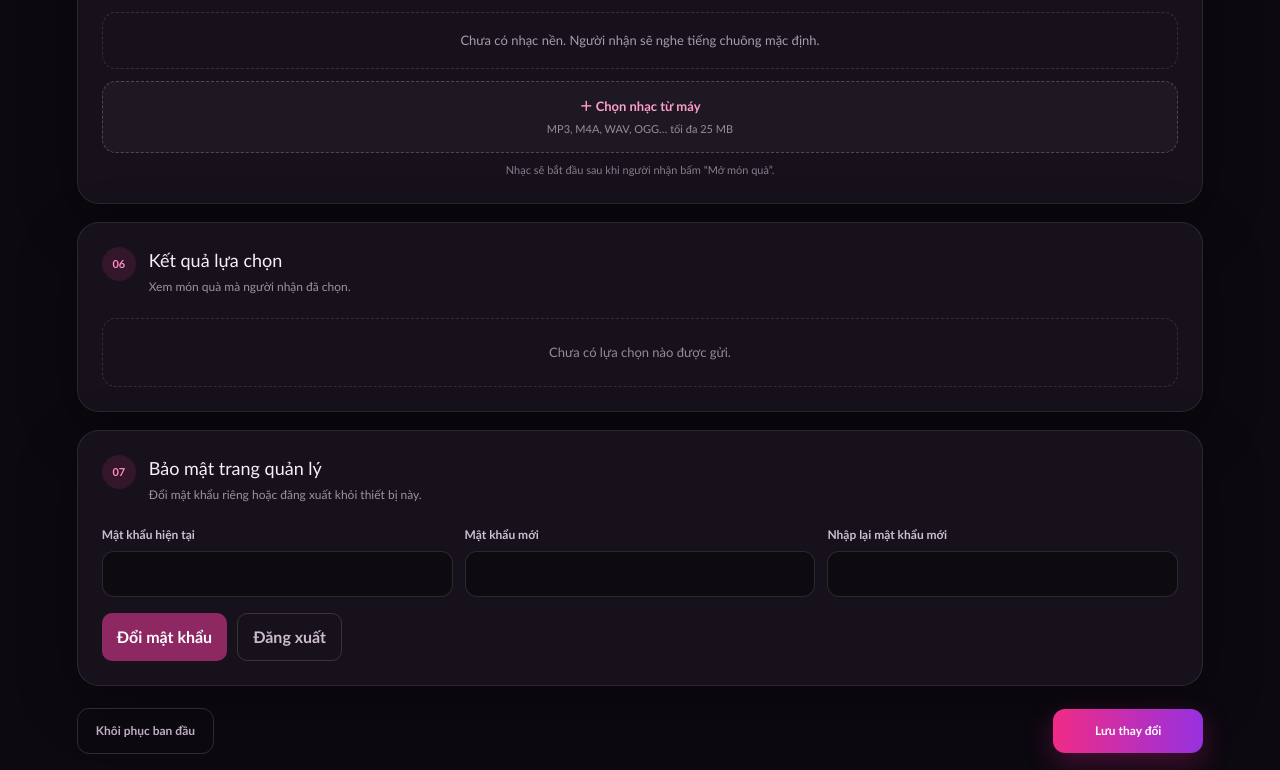
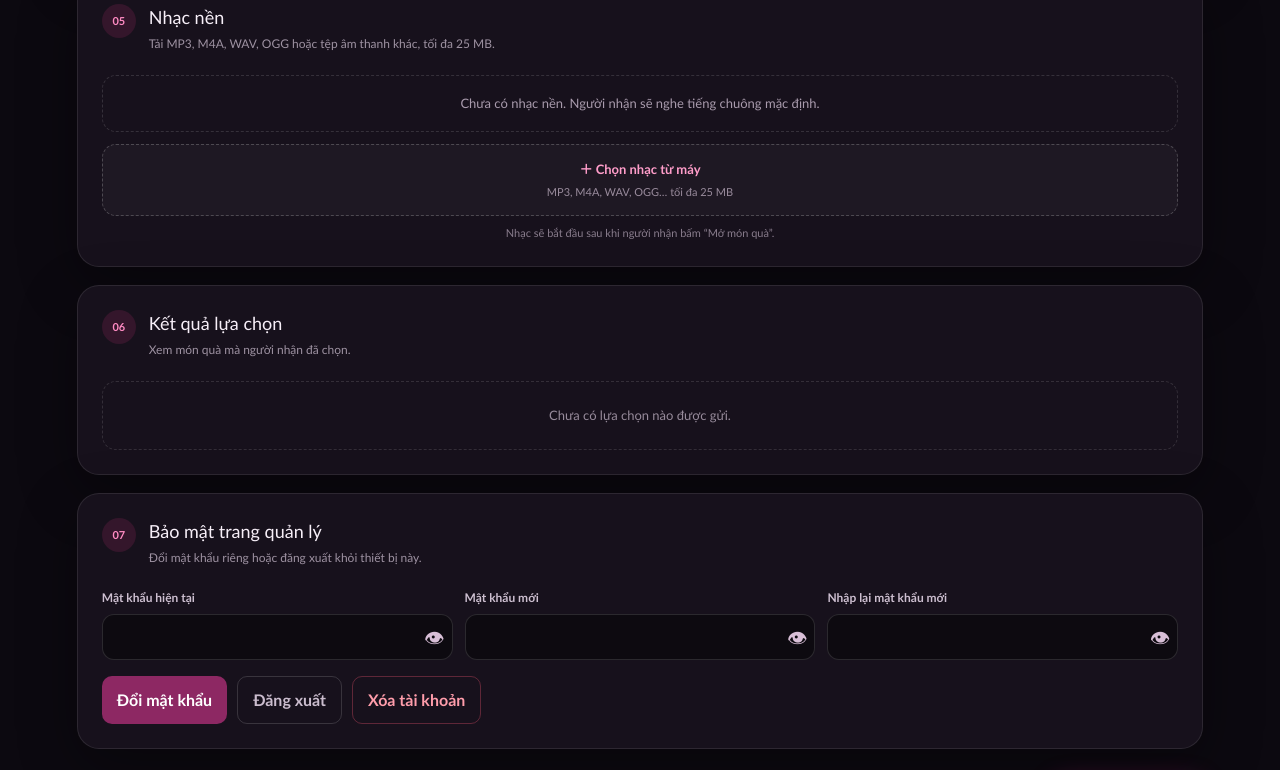
Before and after one commit to ngocnamh2007-star/PNN-LITTLE, a Next.js app: page /admin in a window 1280 px wide. Shown: the part 2000-2770 px from the top of the page. Built offline with nearby package versions, Linux system fonts and the light colour scheme; no server answers.

Commit message:
Add account deletion unlimited mode and password visibility

```diff
--- a/app/admin-auth.ts
+++ b/app/admin-auth.ts
@@ -1,7 +1,7 @@
 import { env } from "cloudflare:workers";
 import { cookies } from "next/headers";
 import { redirect } from "next/navigation";
-import { readState, writeState } from "./api/state-store";
+import { deleteState, readState, writeState } from "./api/state-store";
 
 const PASSWORD_KEY = "admin-password-hash";
 const ACCOUNT_KEY = "admin-accounts";
@@ -53,6 +53,15 @@ export async function createAdminAccount(username: string, password: string) {
   const passwordHash = await hashPassword(password);
   accounts[cleanUsername.toLowerCase()] = { username: cleanUsername, passwordHash };
   await writeState(ACCOUNT_KEY, accounts);
+}
+
+export async function deleteAdminAccount(username: string) {
+  const accounts = (await readState<Record<string, { username: string; passwordHash: string }>>(ACCOUNT_KEY)) ?? {};
+  delete accounts[username.trim().toLowerCase()];
+  await writeState(ACCOUNT_KEY, accounts);
+  await deleteState(`love-config:${encodeURIComponent(username)}`);
+  await deleteState(`love-music:${encodeURIComponent(username)}`);
+  await deleteState(`gift-selection:${encodeURIComponent(username)}`);
 }
 
 export async function changePassword(password: string) {
--- a/app/admin/AdminClient.tsx
+++ b/app/admin/AdminClient.tsx
@@ -1,6 +1,5 @@
 "use client";
 
-import Link from "next/link";
 import { ChangeEvent, useEffect, useState } from "react";
 import {
   defaultConfig,
@@ -68,6 +67,7 @@ export default function AdminPage() {
   const [currentPassword, setCurrentPassword] = useState("");
   const [newPassword, setNewPassword] = useState("");
   const [confirmPassword, setConfirmPassword] = useState("");
+  const [showPasswords, setShowPasswords] = useState(false);
   const [uploadingMusic, setUploadingMusic] = useState(false);
   const [musicProgress, setMusicProgress] = useState(0);
   const [selectedMusic, setSelectedMusic] = useState<File | null>(null);
@@ -311,7 +311,6 @@ export default function AdminPage() {
           <p>Chỉnh nội dung một lần, trang người xem sẽ sử dụng đúng nội dung bạn đã lưu.</p>
           {accountName && <p className="signed-in-as">Đang đăng nhập: <strong>{accountName}</strong></p>}
         </div>
-        <Link href="/" className="preview-link">Xem trang món quà →</Link>
       </header>
 
       <div className="admin-grid">
@@ -342,6 +341,7 @@ export default function AdminPage() {
               <strong>{config.durationSeconds} giây</strong>
             </div>
           </label>
+          <label className="admin-toggle duration-unlimited"><div><strong>Không giới hạn thời lượng</strong><small>Hiệu ứng chạy liên tục, tự ẩn phần quà và nhạc sẽ lặp lại.</small></div><input type="checkbox" checked={config.durationSeconds <= 0} onChange={(event) => update("durationSeconds", event.target.checked ? 0 : 25)} /><span aria-hidden="true" /></label>
           <div className="admin-toggle-list">
             <label className="admin-toggle">
               <div>
@@ -585,20 +585,21 @@ export default function AdminPage() {
           <div className="password-grid">
             <label className="admin-field">
               <span>Mật khẩu hiện tại</span>
-              <input type="password" value={currentPassword} onChange={(event) => setCurrentPassword(event.target.value)} />
+              <div className="password-input-wrap"><input type={showPasswords ? "text" : "password"} value={currentPassword} onChange={(event) => setCurrentPassword(event.target.value)} /><button type="button" onClick={() => setShowPasswords((value) => !value)} aria-label="Hiện hoặc ẩn mật khẩu">👁</button></div>
             </label>
             <label className="admin-field">
               <span>Mật khẩu mới</span>
-              <input type="password" value={newPassword} onChange={(event) => setNewPassword(event.target.value)} />
+              <div className="password-input-wrap"><input type={showPasswords ? "text" : "password"} value={newPassword} onChange={(event) => setNewPassword(event.target.value)} /><button type="button" onClick={() => setShowPasswords((value) => !value)} aria-label="Hiện hoặc ẩn mật khẩu">👁</button></div>
             </label>
             <label className="admin-field">
               <span>Nhập lại mật khẩu mới</span>
-              <input type="password" value={confirmPassword} onChange={(event) => setConfirmPassword(event.target.value)} />
+              <div className="password-input-wrap"><input type={showPasswords ? "text" : "password"} value={confirmPassword} onChange={(event) => setConfirmPassword(event.target.value)} /><button type="button" onClick={() => setShowPasswords((value) => !value)} aria-label="Hiện hoặc ẩn mật khẩu">👁</button></div>
             </label>
           </div>
           <div className="security-actions">
             <button type="button" onClick={updatePassword}>Đổi mật khẩu</button>
             <button type="button" className="logout-button" onClick={logout}>Đăng xuất</button>
+            <button type="button" className="delete-account-button" onClick={async () => { if (!window.confirm("Xóa tài khoản và toàn bộ dữ liệu của tài khoản này?")) return; const response = await fetch("/api/admin/account", { method: "DELETE" }); if (response.ok) window.location.href = "/admin/login"; else setStatus("Không thể xóa tài khoản"); }}>Xóa tài khoản</button>
           </div>
         </section>
       </div>
--- /dev/null
+++ b/app/api/admin/account/route.ts
@@ -0,0 +1,8 @@
+import { adminUsernameFromRequest, deleteAdminAccount, SESSION_COOKIE } from "../../../admin-auth";
+
+export async function DELETE(request: Request) {
+  const username = await adminUsernameFromRequest(request);
+  if (!username) return Response.json({ error: "Unauthorized" }, { status: 401 });
+  await deleteAdminAccount(username);
+  return new Response(JSON.stringify({ ok: true }), { headers: { "content-type": "application/json", "set-cookie": `${SESSION_COOKIE}=; Path=/; HttpOnly; Secure; SameSite=Lax; Max-Age=0` } });
+}
--- a/app/globals.css
+++ b/app/globals.css
@@ -205,6 +205,7 @@ button { color: inherit; }
 .security-actions { display: flex; gap: 10px; margin-top: 16px; }
 .security-actions button { padding: 11px 15px; border: 0; border-radius: 10px; color: white; background: #8d2863; cursor: pointer; font-weight: 700; }
 .security-actions .logout-button { border: 1px solid #ffffff25; color: #cbbdce; background: transparent; }
+.security-actions .delete-account-button { border: 1px solid #ef557055; color: #ff9dab; background: transparent; }
 .admin-login-page { min-height: 100svh; display: grid; place-items: center; padding: 24px; color: white; background: radial-gradient(circle at 70% 80%, #8e174f, transparent 42%), linear-gradient(145deg, #08050c, #2a103d); }
 .admin-login-card { width: min(420px, 94vw); padding: 38px 32px; border: 1px solid #ffffff30; border-radius: 26px; background: #1a1022c9; box-shadow: 0 28px 80px #0009; backdrop-filter: blur(18px); text-align: center; }
 .login-lock { color: #ff4d9c; font-size: 42px; text-shadow: 0 0 22px #ff2d89; }
--- a/app/page.tsx
+++ b/app/page.tsx
@@ -72,6 +72,7 @@ export default function Home() {
 
   useEffect(() => {
     if (phase !== "show") return;
+    if (config.durationSeconds <= 0) return;
     endingTimer.current = setTimeout(
       () => setPhase(config.giftsEnabled ? "gift" : "finished"),
       Math.max(5, config.durationSeconds) * 1000,
```
